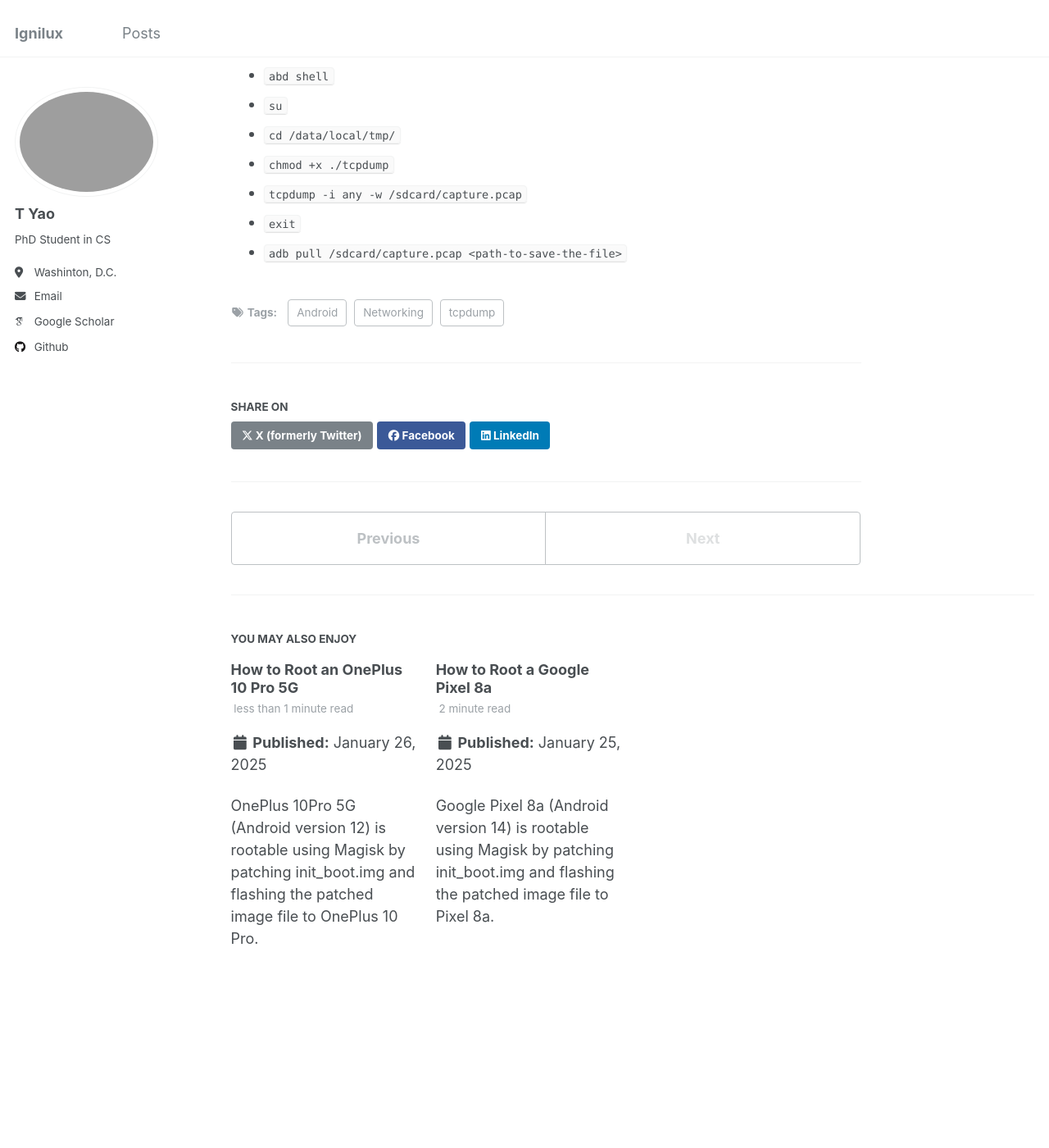
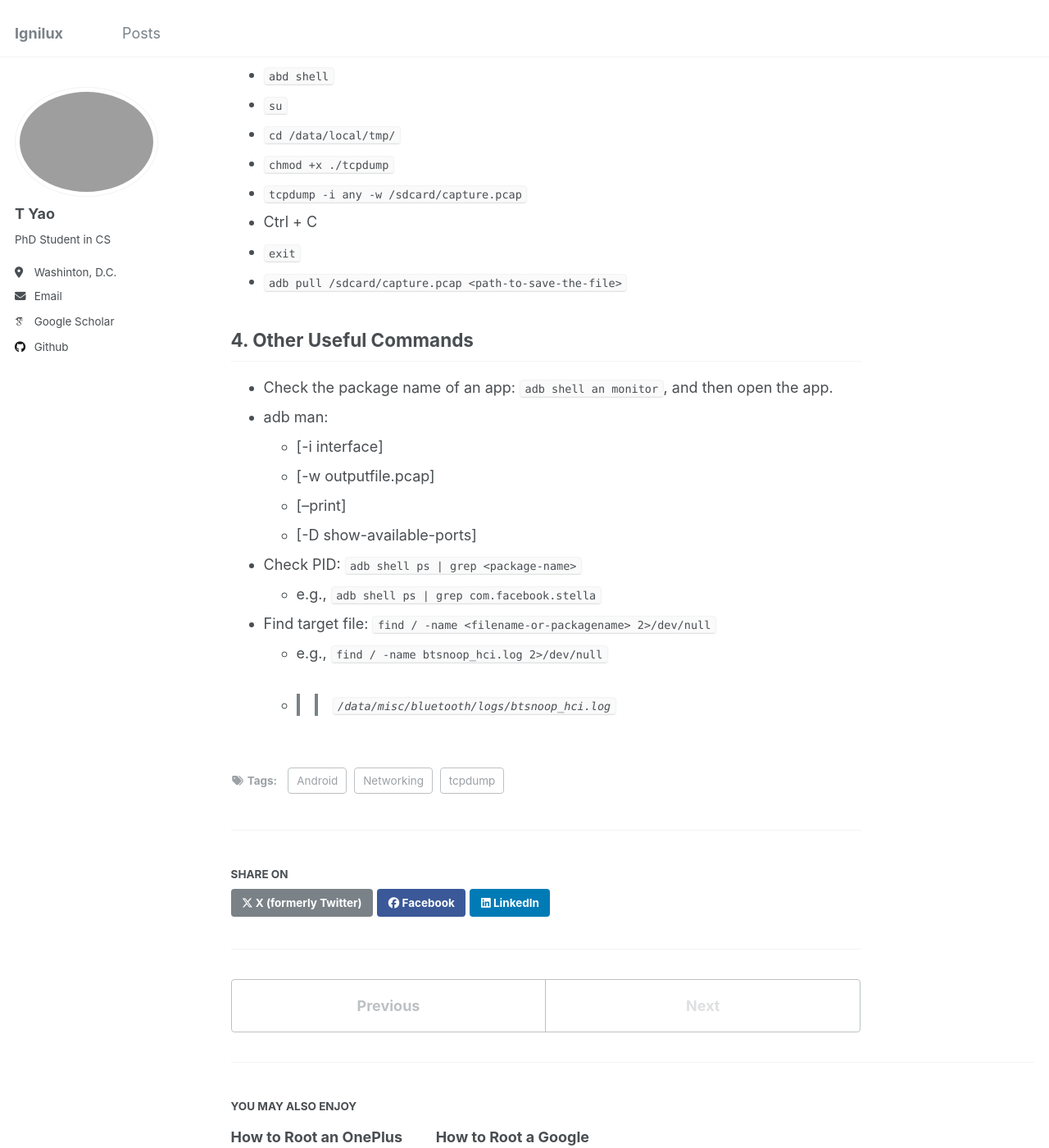
Before and after one commit to ignilux1/ignilux1.github.io, a Jekyll site: the page built from _posts/2025-01-30-tcpdump4android.md, in a window 1280 px wide and 1400 px high, scrolled down 612 px. Shown: the whole window at 82% size. Built offline with Jekyll 4.4.1, drawn with Linux system fonts in a browser that asks for light colours; some web fonts are replaced; some of the changed text lies outside the part shown.

Commit message:
adb commands updated

````diff
--- a/_posts/2025-01-30-tcpdump4android.md
+++ b/_posts/2025-01-30-tcpdump4android.md
@@ -22,5 +22,19 @@ tags:
 - ```cd /data/local/tmp/```
 - ```chmod +x ./tcpdump```
 - ```tcpdump -i any -w /sdcard/capture.pcap```
+- Ctrl + C
 - ```exit```
 - ```adb pull /sdcard/capture.pcap <path-to-save-the-file>```
+
+## 4. Other Useful Commands
+- Check the package name of an app: ```adb shell an monitor```, and then open the app.
+- adb man:
+  - [-i interface]
+  - [-w outputfile.pcap]
+  - [--print]
+  - [-D show-available-ports]
+- Check PID: ```adb shell ps | grep <package-name>```
+  - e.g., ```adb shell ps | grep com.facebook.stella```
+- Find target file: ```find / -name <filename-or-packagename> 2>/dev/null```
+  - e.g., ```find / -name btsnoop_hci.log 2>/dev/null```
+  - >> ```/data/misc/bluetooth/logs/btsnoop_hci.log```
````
Also changed, not shown: other parts of _posts/2025-01-30-tcpdump4android.md (+1 -1 lines), 1 other file.
